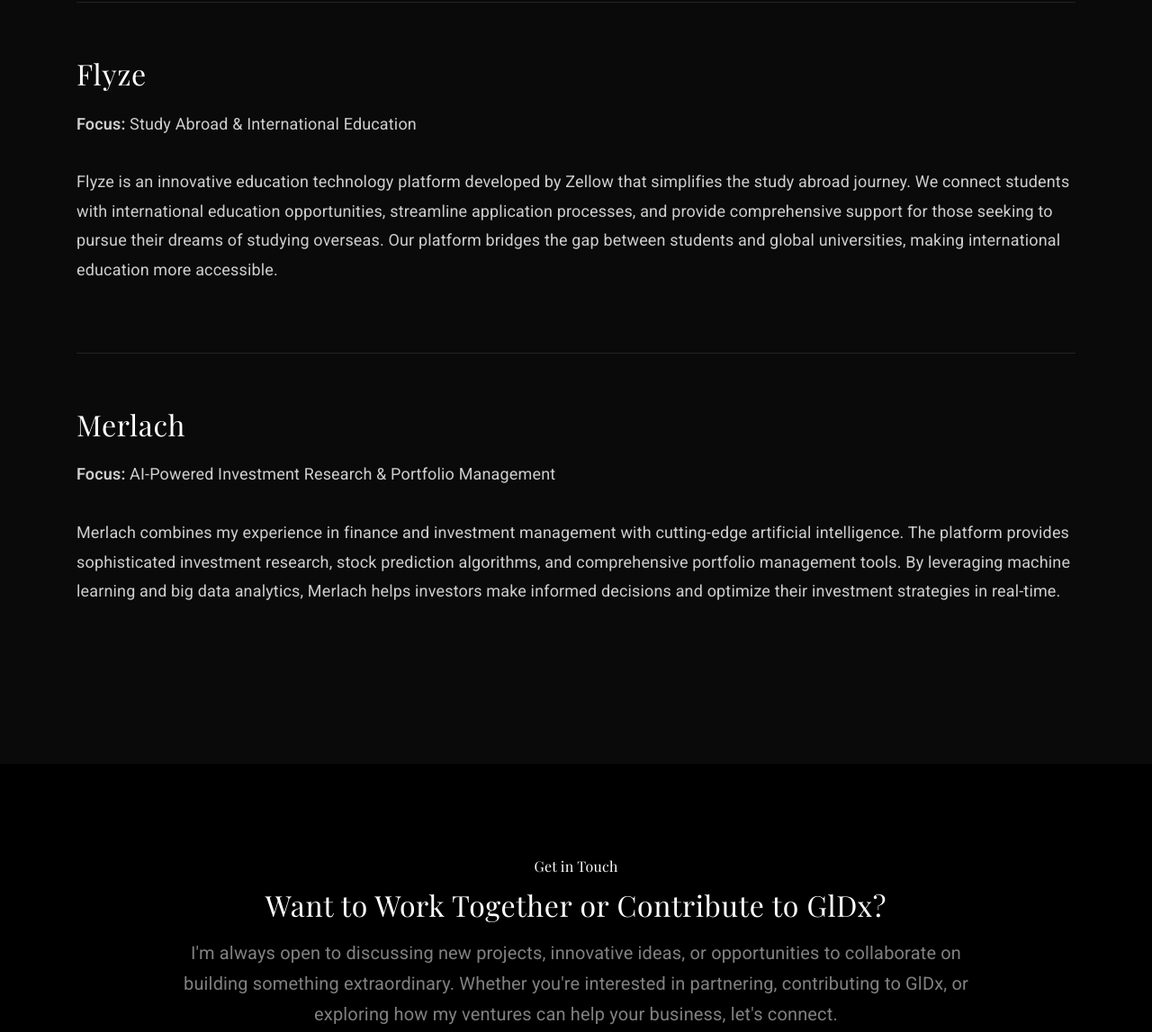
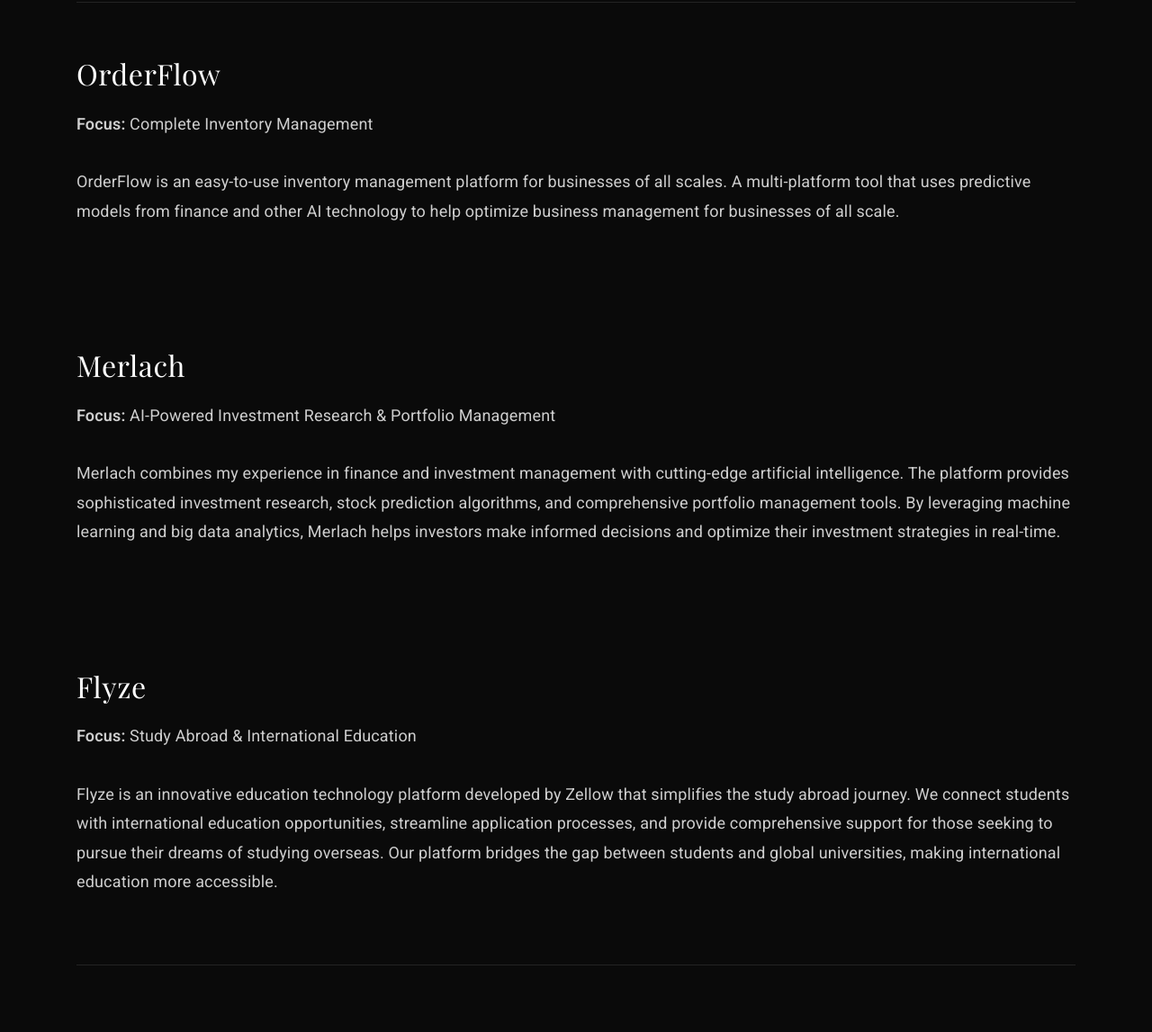
Before and after one commit to ShimronAlakkal/ShimronAlakkal, a plain HTML site: page index.html in a window 1280 px wide. Shown: the part 3078-4225 px from the top of the page at 90% size. Drawn offline with nearby package versions, Linux system fonts and the light colour scheme.

Commit message:
link update

```diff
--- a/index.html
+++ b/index.html
@@ -230,7 +230,7 @@
                 <h3 style="color: #ffffff; font-size: 32px; margin-bottom: 20px;">Zellow</h3>
                 <p style="color: rgba(255,255,255,0.8); font-size: 18px; line-height: 1.8;">
                     <strong>Focus:</strong> MVP Development & Software Solutions<br><br>
-                    Zellow is a software development company specializing in building Minimum Viable Products (MVPs) for startups and enterprises. We help turn ideas into reality by creating scalable, efficient software solutions that validate business concepts and accelerate time-to-market. Our expertise spans web development, mobile applications, and cloud infrastructure.
+                    Zellow is a software development company specializing in building Minimum Viable Products (MVPs) for startups and enterprises. We help turn ideas into reality by creating scalable, efficient software solutions that validate business concepts and accelerate time-to-market. Our expertise spans web development, mobile applications, and AI infrastructure.
                 </p>
             </div>
 
@@ -242,11 +242,11 @@
                 </p>
             </div>
 
-            <div id="flyze" style="padding: 60px 0; border-bottom: 1px solid rgba(255,255,255,0.1);">
-                <h3 style="color: #ffffff; font-size: 32px; margin-bottom: 20px;">Flyze</h3>
+            <div id="merlach" style="padding: 60px 0;">
+                <h3 style="color: #ffffff; font-size: 32px; margin-bottom: 20px;">OrderFlow</h3>
                 <p style="color: rgba(255,255,255,0.8); font-size: 18px; line-height: 1.8;">
-                    <strong>Focus:</strong> Study Abroad & International Education<br><br>
-                    Flyze is an innovative education technology platform developed by Zellow that simplifies the study abroad journey. We connect students with international education opportunities, streamline application processes, and provide comprehensive support for those seeking to pursue their dreams of studying overseas. Our platform bridges the gap between students and global universities, making international education more accessible.
+                    <strong>Focus:</strong> Complete Inventory Management<br><br>
+                    OrderFlow is an easy-to-use inventory management platform for businesses of all scales. A multi-platform tool that uses predictive models from finance and other AI technology to help optimize business management for businesses of all scale.
                 </p>
             </div>
 
@@ -257,6 +257,16 @@
                     Merlach combines my experience in finance and investment management with cutting-edge artificial intelligence. The platform provides sophisticated investment research, stock prediction algorithms, and comprehensive portfolio management tools. By leveraging machine learning and big data analytics, Merlach helps investors make informed decisions and optimize their investment strategies in real-time.
                 </p>
             </div>
+
+            <div id="flyze" style="padding: 60px 0; border-bottom: 1px solid rgba(255,255,255,0.1);">
+                <h3 style="color: #ffffff; font-size: 32px; margin-bottom: 20px;">Flyze</h3>
+                <p style="color: rgba(255,255,255,0.8); font-size: 18px; line-height: 1.8;">
+                    <strong>Focus:</strong> Study Abroad & International Education<br><br>
+                    Flyze is an innovative education technology platform developed by Zellow that simplifies the study abroad journey. We connect students with international education opportunities, streamline application processes, and provide comprehensive support for those seeking to pursue their dreams of studying overseas. Our platform bridges the gap between students and global universities, making international education more accessible.
+                </p>
+            </div>
+
+
         </div>
     </section>
 
```
